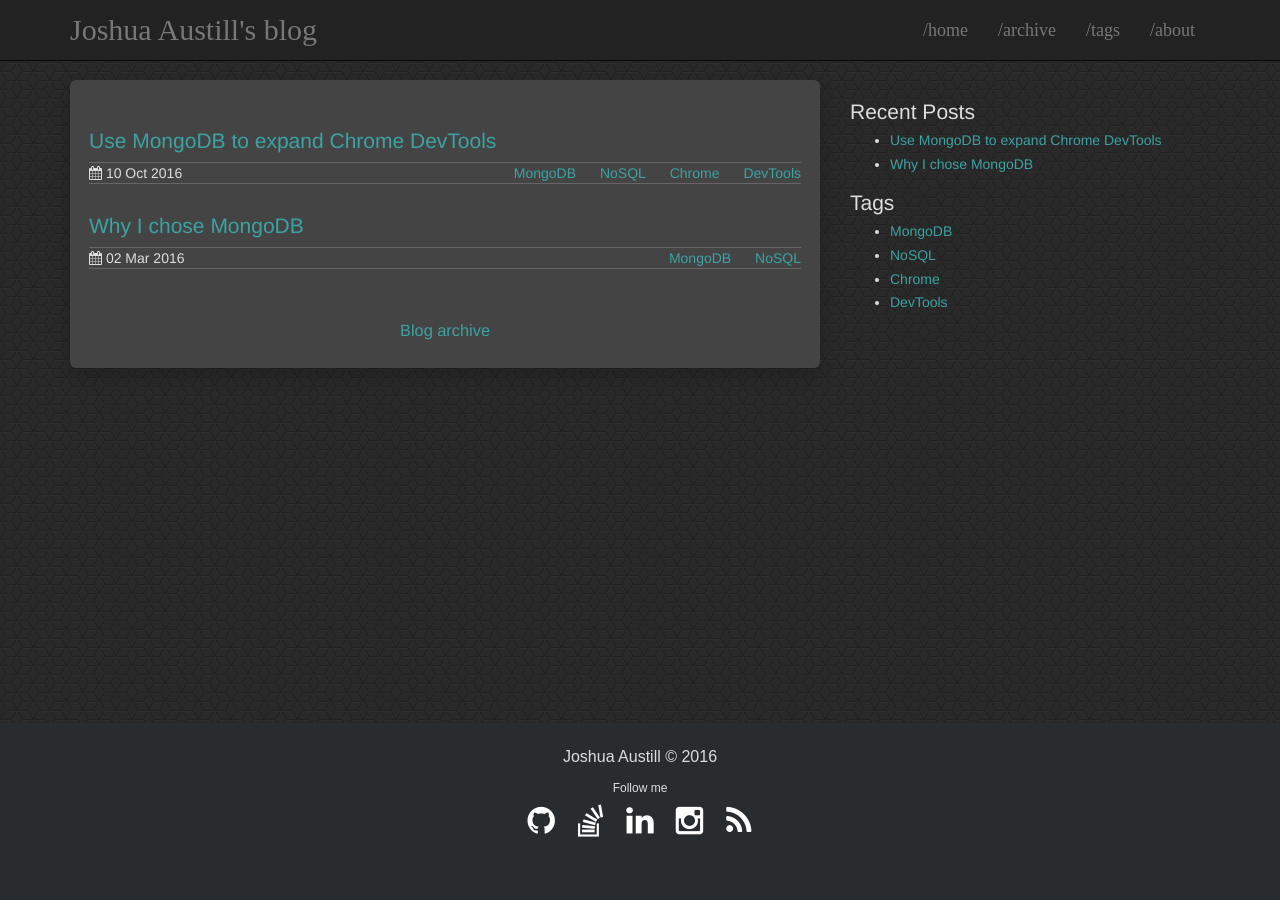
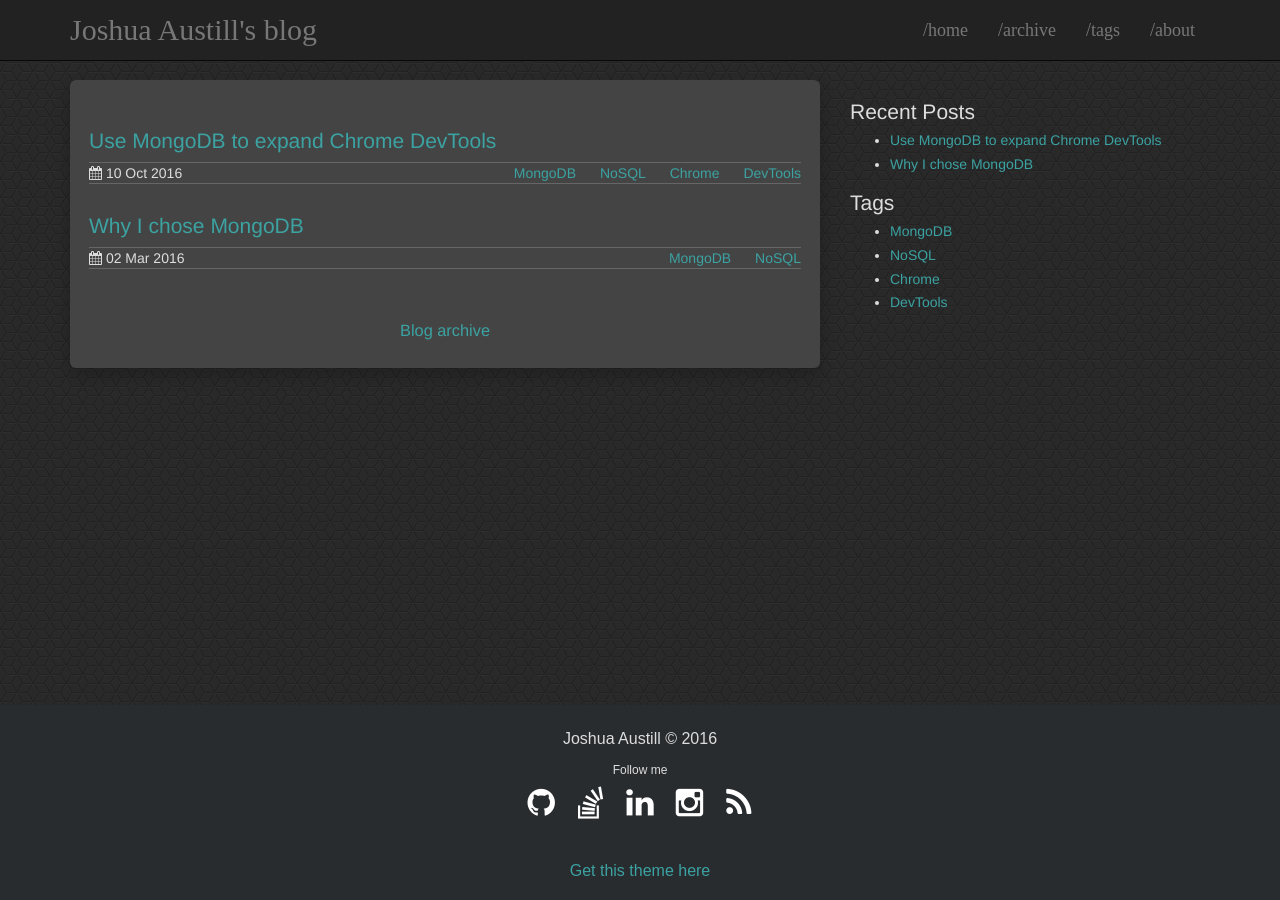
Before and after one commit to jlaustill/jlaustill.github.io, a Jekyll site: the page built from index.html, in a window 1280 px wide. Built offline with Jekyll 4.4.1, drawn with Linux system fonts in a browser that asks for light colours.

Commit message:
Update footer.html

```diff
--- a/_includes/footer.html
+++ b/_includes/footer.html
@@ -5,6 +5,7 @@
           {% include social.html %}
         </div>
       </div>
+        <a href="https://github.com/streetturtle/jekyll-clean-dark">Get this theme here</a>
     </footer>
   </body>
 </html>
```
